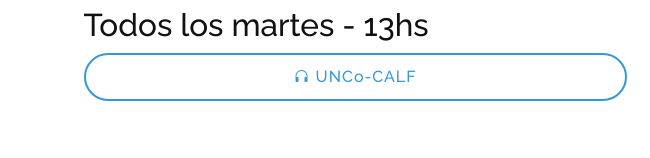
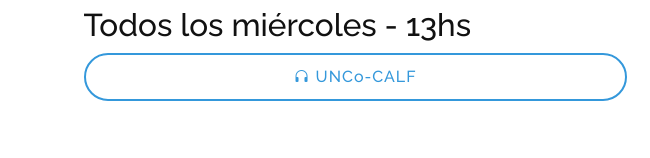
Before and after one commit to cnngimenez/web-controlz, a plain HTML site: page www/index.html in a window 1280 px wide. Shown: the part 642-800 px from the top of the page, 0-650 px from the left. Drawn offline with nearby package versions, Linux system fonts and the light colour scheme.

Commit message:
Cambio de Fecha: miércoles a las 13h.

```diff
--- a/www/index.html
+++ b/www/index.html
@@ -74,7 +74,7 @@
       <div class="row">
         <div class="col-lg-6 pt-5 pt-lg-0 order-2 order-lg-1 d-flex flex-column justify-content-center">
           <h3 data-aos="fade-up" data-aos-delay="500">Escuchanos en la radio UNCo-CALF</h3>
-          <h3 data-aos="fade-up" data-aos-delay="500">Todos los martes - 13hs</h3>
+          <h3 data-aos="fade-up" data-aos-delay="500">Todos los miércoles - 13hs</h3>
           <div class="btn-group btn-group-toggle" data-aos="fade-up" data-aos-delay="600">
             <a href="#listen" class="btn btn-get-started"><i class="bi bi-headphones"></i> UNCo-CALF</a>
           </div>
```
